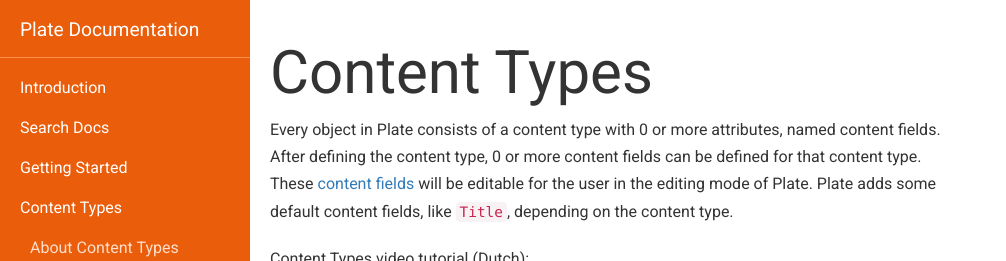
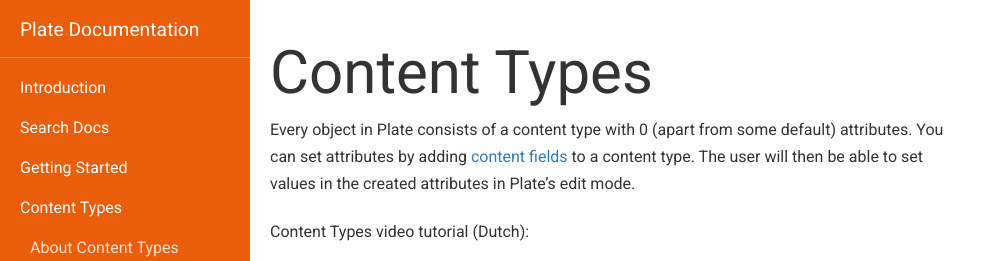
Before and after one commit to platehub/platehub.github.io, a Jekyll site: the page built from docs/content-types.md, in a window 1280 px wide and 900 px high, cut to the strip 0-261 px from the top of the window. Shown: the whole strip, without its empty margins (0-1006 px from the left). Built offline with Jekyll 4.4.1, drawn with Linux system fonts in a browser that asks for light colours; nearby versions of some CDN libraries.

Commit message:
content types intro

```diff
--- a/docs/content-types.md
+++ b/docs/content-types.md
@@ -11,7 +11,7 @@ sub_menu:
 order: 4
 ---
 
-Every object in Plate consists of a content type with 0 or more attributes, named content fields.  After defining the content type, 0 or more content fields can be defined for that content type. These [content fields](/docs/content-fields) will be editable for the user in the editing mode of Plate. Plate adds some default content fields, like `Title`, depending on the content type.
+Every object in Plate consists of a content type with 0 (apart from some default) attributes. You can set attributes by adding [content fields](/docs/content-fields) to a content type. The user will then be able to set values in the created attributes in Plate's edit mode.
 
 Content Types video tutorial (Dutch):
 <iframe src="https://player.vimeo.com/video/241700224?color=e95d21&title=0&byline=0&portrait=0" width="640" height="360" frameborder="0" webkitallowfullscreen mozallowfullscreen allowfullscreen></iframe>
```
